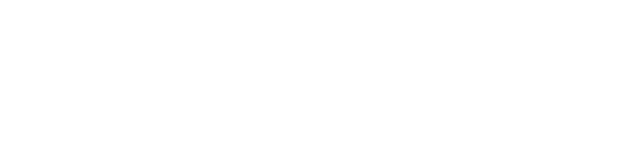
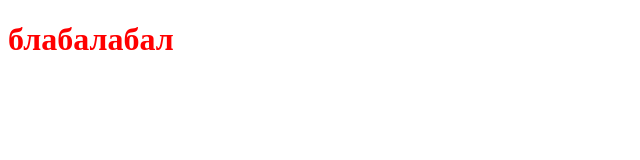
Before and after one commit to alexhor0095/Hello, a plain HTML site: page index.html in a window 1280 px wide. Shown: the whole page, without its empty margins (0-640 px from the left). Drawn offline with Linux system fonts and the light colour scheme.

Commit message:
add style.css

```diff
--- a/index.html
+++ b/index.html
@@ -4,9 +4,10 @@
     <meta charset="UTF-8">
     <meta http-equiv="X-UA-Compatible" content="IE=edge">
     <meta name="viewport" content="width=device-width, initial-scale=1.0">
+    <link rel = "stylesheet" href="lib/style.css">
     <title>Document</title>
 </head>
 <body>
-
+    <h1>блабалабал</h1>
 </body>
 </html>
--- /dev/null
+++ b/lib/style.css
@@ -0,0 +1,3 @@
+h1 {
+    color: red
+}
```
